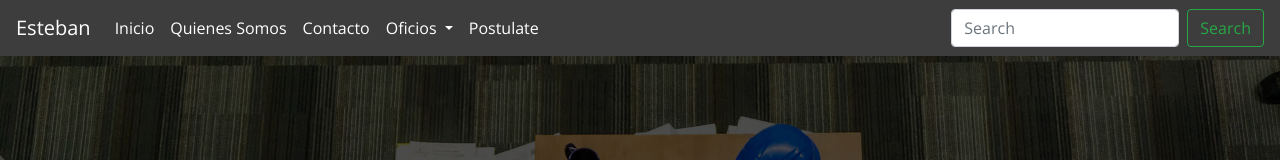
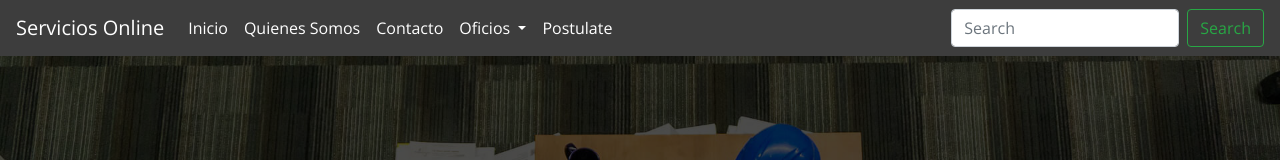
Before and after one commit to Litecasesoria/probando-2, a plain HTML site: page index.html in a window 1280 px wide. Shown: the top 160 px of the page. Drawn offline with nearby package versions, Linux system fonts and the light colour scheme; files whose address does not match are found by name.

Commit message:
Update index.html

```diff
--- a/index.html
+++ b/index.html
@@ -4,7 +4,7 @@
 <head>
   <meta charset="utf-8">
   <meta content="width=device-width, initial-scale=1.0" name="viewport">
-  <title>BizPage Bootstrap Template</title>
+  <title>Servicios Online</title>
   <meta content="" name="description">
   <meta content="" name="keywords">
   <!-- Favicons -->
@@ -30,7 +30,7 @@
   <!-- ======= Header ======= -->
   <header>
     <nav class="navbar navbar-expand-lg navbar-light">
-      <a class="navbar-brand" href="">Esteban</a>
+      <a class="navbar-brand" href="">Servicios Online</a>
       <button class="navbar-toggler" type="button" data-toggle="collapse" data-target="#navbarSupportedContent" aria-controls="navbarSupportedContent" aria-expanded="false" aria-label="Toggle navigation">
       <span class="navbar-toggler-icon"></span>
       </button>
```
